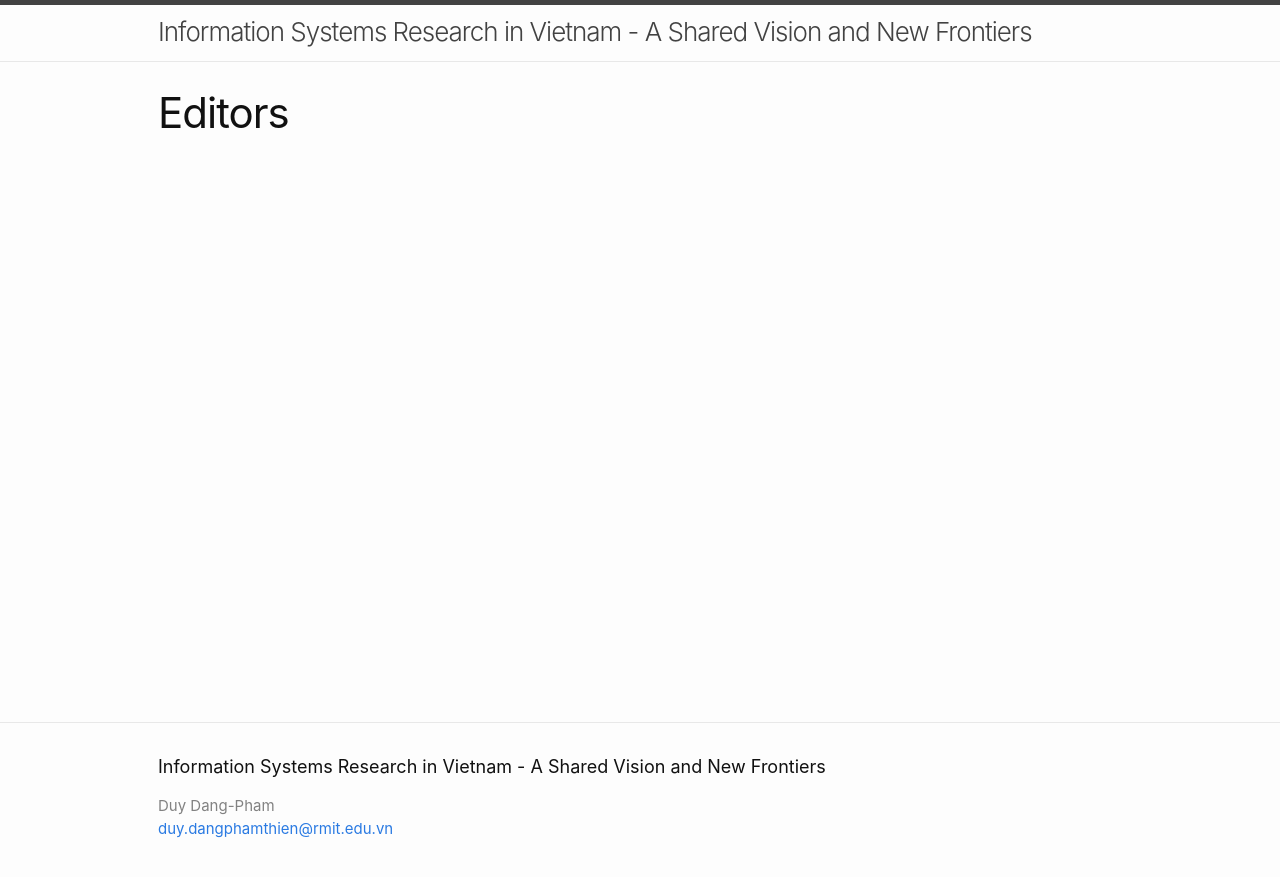
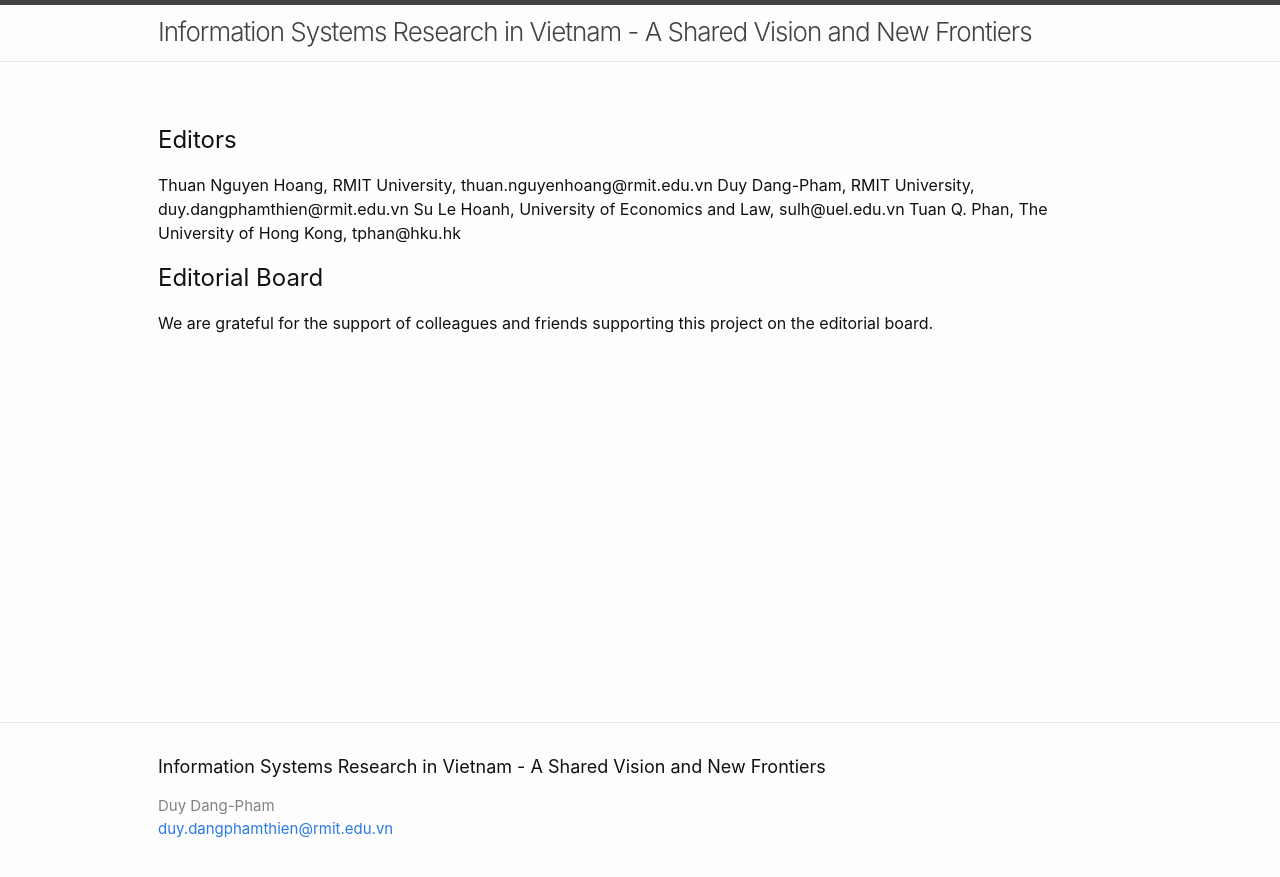
Before and after one commit to infosys-vietnam-book/infosys-vietnam-book.github.io, a Jekyll site: the page built from editors.md, in a window 1280 px wide. Shown: the top 877 px of the page. Built offline with Jekyll 4.4.1, drawn with Linux system fonts in a browser that asks for light colours.

Commit message:
'layout'

```diff
--- a/_layouts/page.html
+++ b/_layouts/page.html
@@ -4,7 +4,7 @@ layout: default
 <article class="post">
 
   <header class="post-header">
-    <h1 class="post-title">{{ page.title | escape }}</h1>
+    <!-- <h1 class="post-title">{{ page.title | escape }}</h1> -->
   </header>
 
   <div class="post-content">
--- a/editors.md
+++ b/editors.md
@@ -3,3 +3,12 @@ layout: page
 title: Editors
 permalink: /editors/
 ---
+
+# Editors
+Thuan Nguyen Hoang, RMIT University, thuan.nguyenhoang@rmit.edu.vn
+Duy Dang-Pham, RMIT University, duy.dangphamthien@rmit.edu.vn
+Su Le Hoanh, University of Economics and Law, sulh@uel.edu.vn
+Tuan Q. Phan, The University of Hong Kong, tphan@hku.hk
+
+# Editorial Board
+We are grateful for the support of colleagues and friends supporting this project on the editorial board.
```
